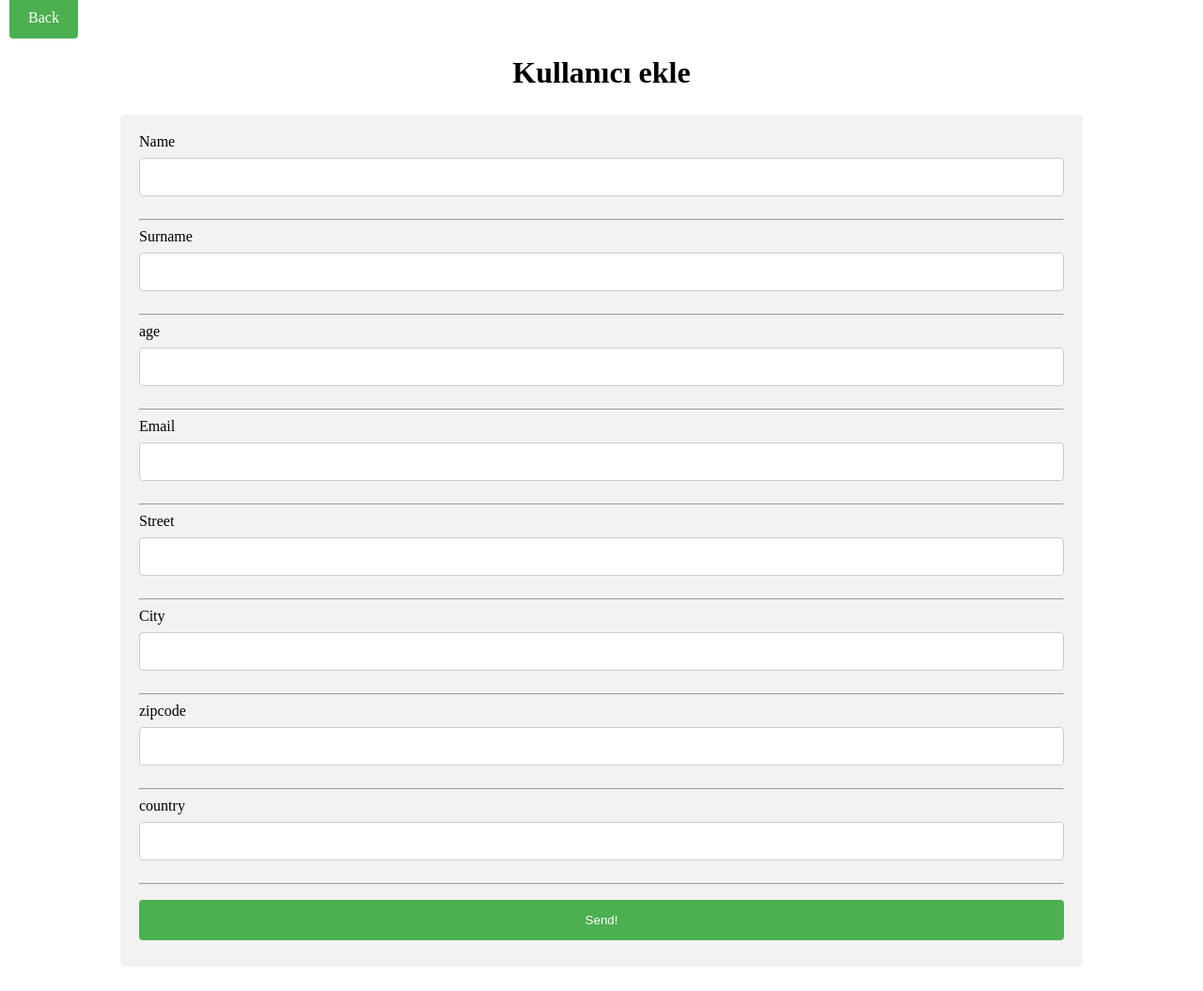
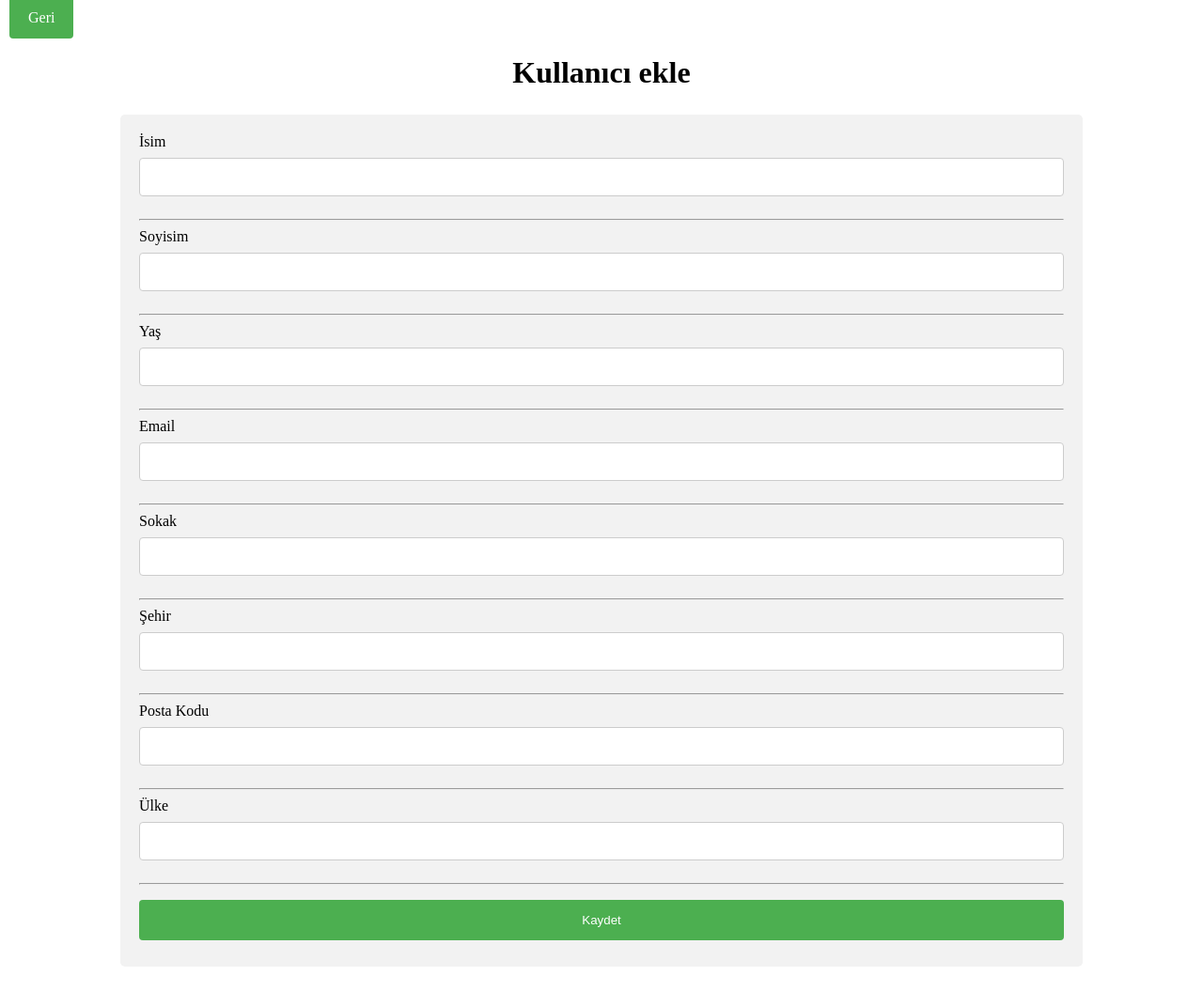
Before and after one commit to BerkayCemIzer/node-js-userCRUD, a website: page addUser.html in a window 1280 px wide. Shown: the whole page at 94% size. Drawn offline with Linux system fonts and the light colour scheme.

Commit message:
Update addUser.html

```diff
--- a/addUser.html
+++ b/addUser.html
@@ -3,26 +3,26 @@
   <head>
     <meta charset="UTF-8" />
     <meta name="viewport" content="width=device-width, initial-scale=1.0" />
-    <title>Document</title>
+    <title>Yeni Kullanıcı Ekle</title>
     <link rel="stylesheet" href="addUser.css" />
     <link rel="stylesheet" href="main.css" />
   </head>
   <body>
     <div class="nav">
-      <a class="nav-link" href="index.html">Back</a>
+      <a class="nav-link" href="index.html">Geri</a>
     </div>
     <h1>Kullanıcı ekle</h1>
     <div class="formDiv">
     <form action="http://localhost:3000/user" method="POST">
-      <label for="name">Name</label>
+      <label for="name">İsim</label>
       <input type="text" name="name" id="name" />
       <p id="error-name"></p>
       <hr />
-      <label for="surname">Surname</label>
+      <label for="surname">Soyisim</label>
       <input type="text" name="surname" id="surname" />
       <p id="error-surname"></p>
       <hr />
-      <label for="age">age</label>
+      <label for="age">Yaş</label>
       <input type="number" name="age" id="age" />
       <p id="error-age"></p>
       <hr />
@@ -30,23 +30,23 @@
       <input type="email" name="email" id="email" />
       <p id="error-email"></p>
       <hr />
-      <label for="street">Street</label>
+      <label for="street">Sokak</label>
       <input type="text" name="street" id="street" />
       <p id="error-street"></p>
       <hr />
-      <label for="city">City</label>
+      <label for="city">Şehir</label>
       <input type="text" name="city" id="city" />
       <p id="error-city"></p>
       <hr />
-      <label for="zipcode">zipcode</label>
+      <label for="zipcode">Posta Kodu</label>
       <input type="number" name="zipcode" id="zipcode" />
       <p id="error-zipcode"></p>
       <hr />
-      <label for="country">country</label>
+      <label for="country">Ülke</label>
       <input type="text" name="country" id="country" />
       <p id="error-country"></p>
       <hr />
-      <button type="submit" id="btn">Send!</button>
+      <button type="submit" id="btn">Kaydet</button>
     </form>
   </div>
     <script>
```
